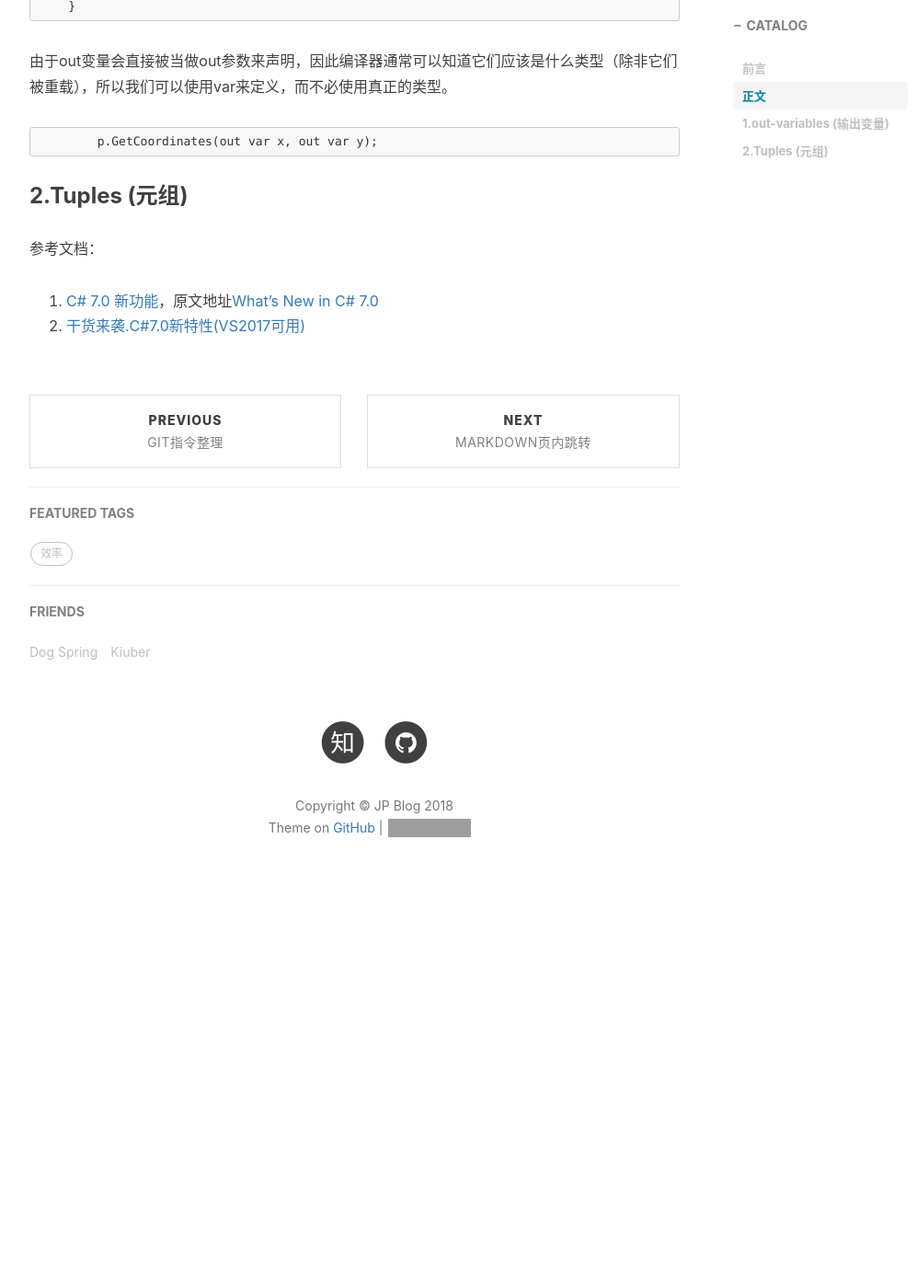
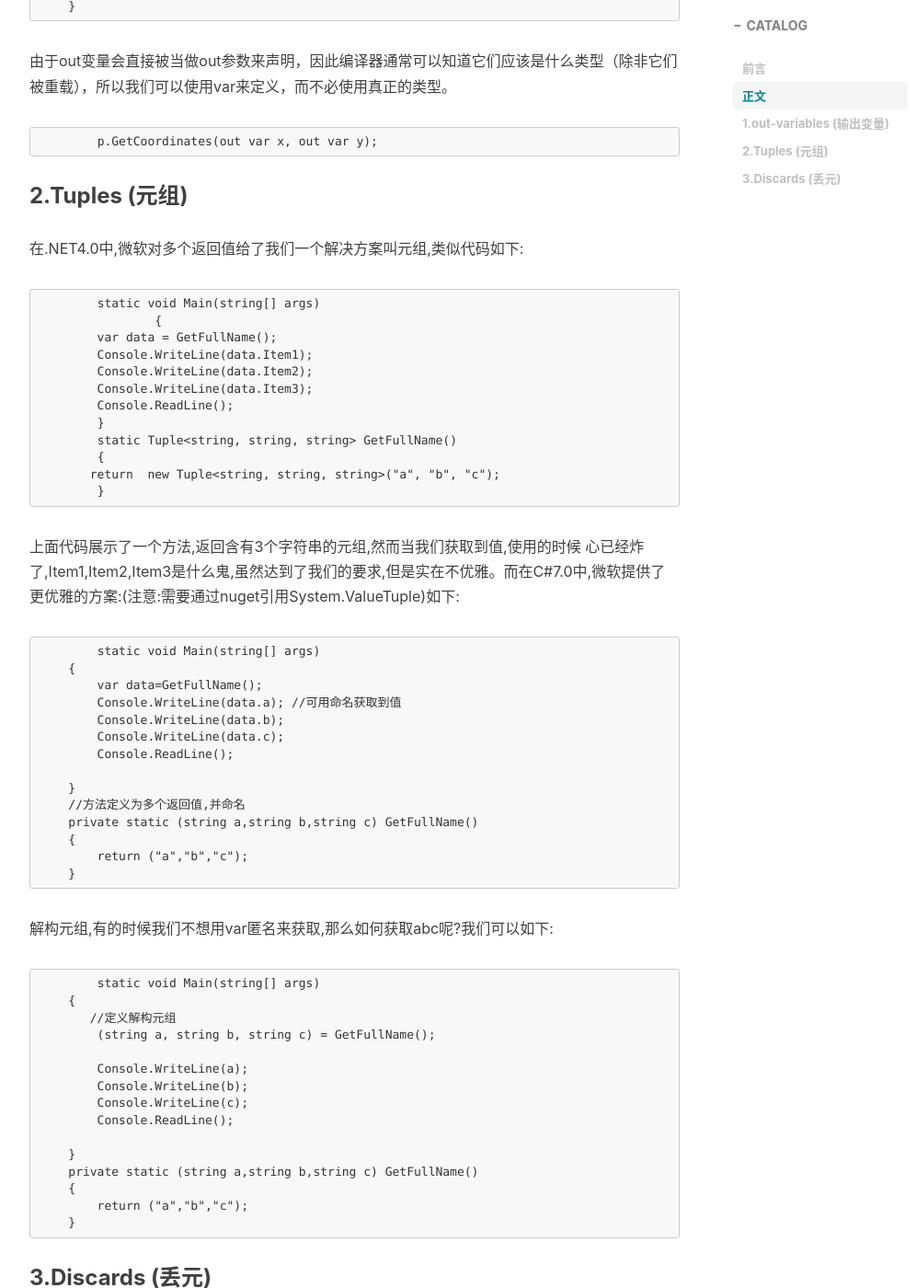
Before and after one commit to hongjiapeng/hongjiapeng.github.io, a Jekyll site: the page built from _posts/2018-03-09-C#7.0新特性(VS2017可用).md, in a window 1280 px wide and 1400 px high, scrolled down 1722 px. Shown: the whole window at 92% size, without its empty margins (233-1230 px from the left). Built offline with Jekyll 4.4.1, drawn with Linux system fonts in a browser that asks for light colours; nearby versions of some CDN libraries; comment, search, counter and statistics services are not loaded; before the commit the page ends 2726 px from its top, so only the background shows below that; grey boxes are pictures that could not be loaded.

Commit message:
add blog

```diff
--- a/_posts/2018-03-09-C#7.0新特性(VS2017可用).md
+++ b/_posts/2018-03-09-C#7.0新特性(VS2017可用).md
@@ -61,9 +61,62 @@ C#7.0之前，使用out参数可能不像我们想的那样方便。在你调用
 	 	p.GetCoordinates(out var x, out var y);
 
 <h3 id="2">2.Tuples (元组)</h3>
+在.NET4.0中,微软对多个返回值给了我们一个解决方案叫元组,类似代码如下:
 
 
+		static void Main(string[] args)
+ 		{
+            var data = GetFullName();
+            Console.WriteLine(data.Item1);
+            Console.WriteLine(data.Item2);
+            Console.WriteLine(data.Item3);
+            Console.ReadLine();
+		}
+		static Tuple<string, string, string> GetFullName()
+		{
+           return  new Tuple<string, string, string>("a", "b", "c");
+		}
+
+上面代码展示了一个方法,返回含有3个字符串的元组,然而当我们获取到值,使用的时候 心已经炸了,Item1,Item2,Item3是什么鬼,虽然达到了我们的要求,但是实在不优雅。而在C#7.0中,微软提供了更优雅的方案:(注意:需要通过nuget引用System.ValueTuple)如下:
+
+		static void Main(string[] args)
+        {
+            var data=GetFullName();
+            Console.WriteLine(data.a); //可用命名获取到值
+            Console.WriteLine(data.b);
+            Console.WriteLine(data.c);
+            Console.ReadLine();
+
+        }
+        //方法定义为多个返回值,并命名
+        private static (string a,string b,string c) GetFullName()
+        {
+            return ("a","b","c");
+        }
+
+解构元组,有的时候我们不想用var匿名来获取,那么如何获取abc呢?我们可以如下:
+
+
+		static void Main(string[] args)
+        {
+           //定义解构元组
+            (string a, string b, string c) = GetFullName();
+
+            Console.WriteLine(a);
+            Console.WriteLine(b);
+            Console.WriteLine(c);
+            Console.ReadLine();
+
+        }
+        private static (string a,string b,string c) GetFullName()
+        {
+            return ("a","b","c");
+        }
+
+<h3 id="3">3.Discards (丢元)</h3>
 
 参考文档：<br>
 1. [C# 7.0 新功能](https://blogs.msdn.microsoft.com/dotnetcn/2017/01/22/c-7-0-%E6%96%B0%E5%8A%9F%E8%83%BD/)，原文地址[What’s New in C# 7.0](https://blogs.msdn.microsoft.com/dotnet/2016/08/24/whats-new-in-csharp-7-0/)<br>
-2. [干货来袭.C#7.0新特性(VS2017可用)](http://www.cnblogs.com/GuZhenYin/p/6526041.html)
+2. [干货来袭.C#7.0新特性(VS2017可用)](http://www.cnblogs.com/GuZhenYin/p/6526041.html)<br>
+3. [开源翻译](https://www.oschina.net/translate/whats-new-in-csharp-7-0)<br>
+4. [欢迎使用.NET](https://docs.microsoft.com/zh-cn/dotnet/welcome)
```
Also changed, not shown: _posts/2018-03-26-一周英语纵横(英语早读).md (deleted, +0 -38 lines), _posts/2018-03-29-一周英语纵横(英语早读).md (added, +42 -0 lines).
